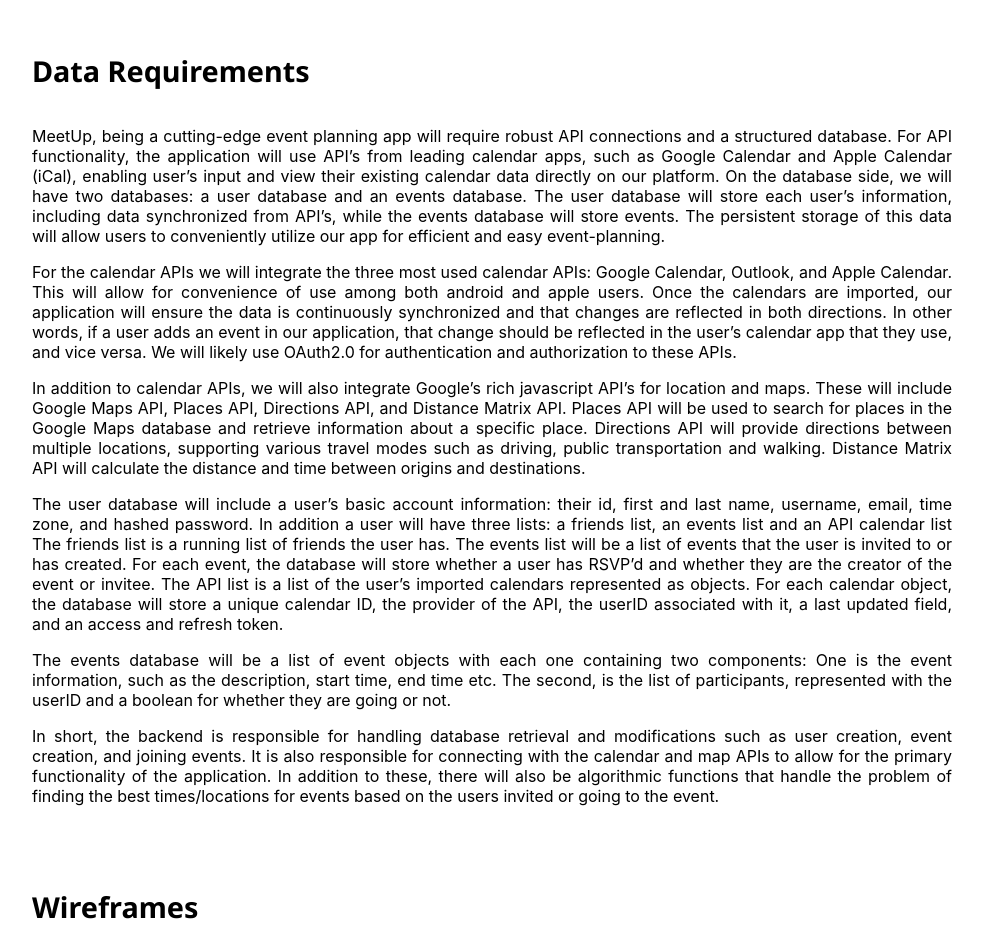
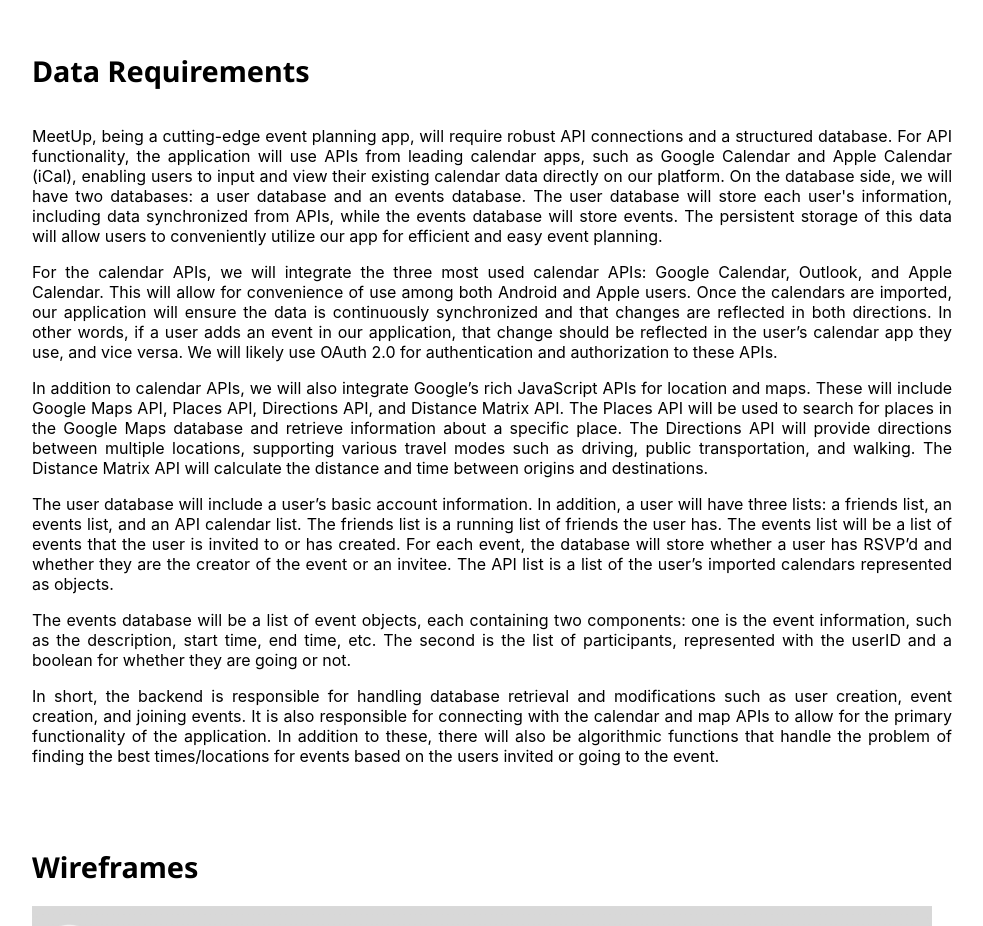
Before and after one commit to cmpdc/CS326-Project-SPRING24, a website: page src/docs/milestone-01/index.html in a window 1280 px wide. Shown: the part 1520-2446 px from the top of the page, without its empty margins (148-1131 px from the left). Drawn offline with Linux system fonts and the light colour scheme; a web font is replaced by a local one.

Commit message:
final changes to data

```diff
--- a/src/docs/milestone-01/index.html
+++ b/src/docs/milestone-01/index.html
@@ -81,32 +81,25 @@
             <h2>Data Requirements</h2>
                 <div class="content">
                     <p>
-                    MeetUp, being a cutting-edge event planning app will require robust API connections and a structured database. For API functionality, the application will use API’s from leading calendar apps, such as Google Calendar and Apple Calendar (iCal), enabling user’s input and view their existing calendar data directly on our platform. On the database side, we will have two databases: a user database and an events database. The user database will store each user’s information, including data synchronized from API’s, while the events database will store events. The persistent storage of this data will allow users to conveniently utilize our app for efficient and easy event-planning.
-
+                        MeetUp, being a cutting-edge event planning app, will require robust API connections and a structured database. For API functionality, the application will use APIs from leading calendar apps, such as Google Calendar and Apple Calendar (iCal), enabling users to input and view their existing calendar data directly on our platform. On the database side, we will have two databases: a user database and an events database. The user database will store each user's information, including data synchronized from APIs, while the events database will store events. The persistent storage of this data will allow users to conveniently utilize our app for efficient and easy event planning.
                     </p>
                     <p>
-                    For the calendar APIs we will integrate the three most used calendar APIs: Google Calendar, Outlook, and Apple Calendar. This will allow for convenience of use among both android and apple users. Once the calendars are imported, our application will ensure the data is continuously synchronized and that changes are reflected in both directions. In other words, if a user adds an event in our application, that change should be reflected in the user’s calendar app that they use, and vice versa. We will likely use OAuth2.0 for authentication and authorization to these APIs.
-
+                        For the calendar APIs, we will integrate the three most used calendar APIs: Google Calendar, Outlook, and Apple Calendar. This will allow for convenience of use among both Android and Apple users. Once the calendars are imported, our application will ensure the data is continuously synchronized and that changes are reflected in both directions. In other words, if a user adds an event in our application, that change should be reflected in the user’s calendar app they use, and vice versa. We will likely use OAuth 2.0 for authentication and authorization to these APIs.
                     </p>
                     <p>
-                    In addition to calendar APIs, we will also integrate Google’s rich javascript API’s for location and maps. These will include Google Maps API, Places API, Directions API, and Distance Matrix API. Places API will be used to search for places in the Google Maps database and retrieve information about a specific place. Directions API will provide directions between multiple locations, supporting various travel modes such as driving, public transportation and walking. Distance Matrix API will calculate the distance and time between origins and destinations.
-
+                        In addition to calendar APIs, we will also integrate Google’s rich JavaScript APIs for location and maps. These will include Google Maps API, Places API, Directions API, and Distance Matrix API. The Places API will be used to search for places in the Google Maps database and retrieve information about a specific place. The Directions API will provide directions between multiple locations, supporting various travel modes such as driving, public transportation, and walking. The Distance Matrix API will calculate the distance and time between origins and destinations.
                     </p>
                     <p>
-                    The user database will include a user’s basic account information: their id, first and last name, username, email, time zone, and hashed password. In addition a user will have three lists: a friends list, an events list and an API calendar list  The friends list is a running list of friends the user has. The events list will be a list of events that the user is invited to or has created. For each event, the database will store whether a user has RSVP’d and whether they are the creator of the event or invitee. The API list is a list of the user’s imported calendars represented as objects. For each calendar object, the database will store a unique calendar ID, the provider of the API, the userID associated with it, a last updated field, and an access and refresh token.
-
+                        The user database will include a user’s basic account information. In addition, a user will have three lists: a friends list, an events list, and an API calendar list. The friends list is a running list of friends the user has. The events list will be a list of events that the user is invited to or has created. For each event, the database will store whether a user has RSVP’d and whether they are the creator of the event or an invitee. The API list is a list of the user’s imported calendars represented as objects.
                     </p>
                     <p>
-
-                The events database will be a list of event objects with each one containing two components: One is the event information, such as the description, start time, end time etc. The second, is the list of participants, represented with the userID and a boolean for whether they are going or not.
-
+                        The events database will be a list of event objects, each containing two components: one is the event information, such as the description, start time, end time, etc. The second is the list of participants, represented with the userID and a boolean for whether they are going or not.
                     </p>
                     <p>
                         In short, the backend is responsible for handling database retrieval and modifications such as user creation, event creation, and joining events. It is also responsible for connecting with the calendar and map APIs to allow for the primary functionality of the application. In addition to these, there will also be algorithmic functions that handle the problem of finding the best times/locations for events based on the users invited or going to the event.
+                    </p>
+                </div>
 
-                </p>
-
-            </div>
         </article>
         <article id="wire-frames" class="sectionBox">
             <h2>Wireframes</h2>
```
Lines whose indentation alone changed are shown as unchanged.
